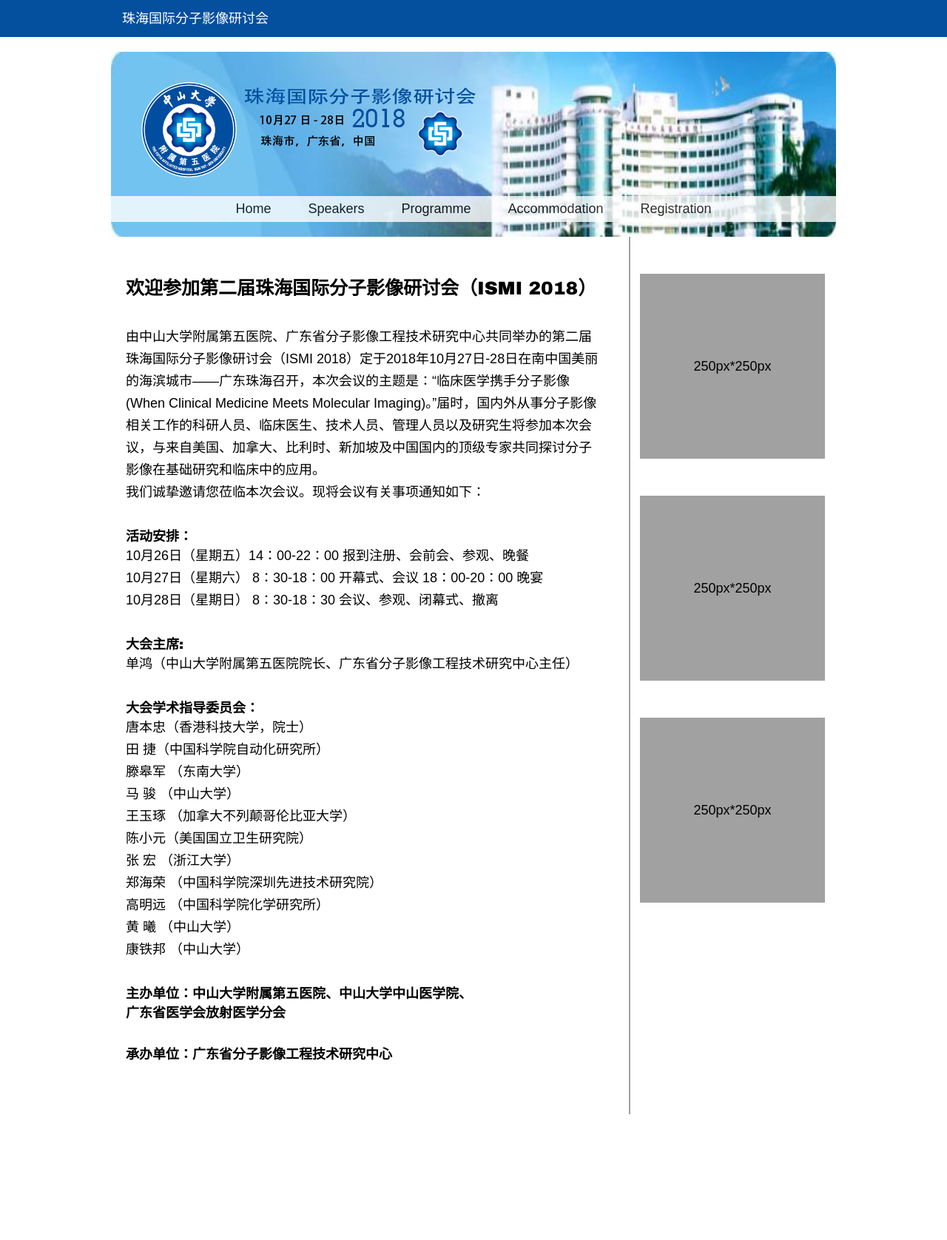
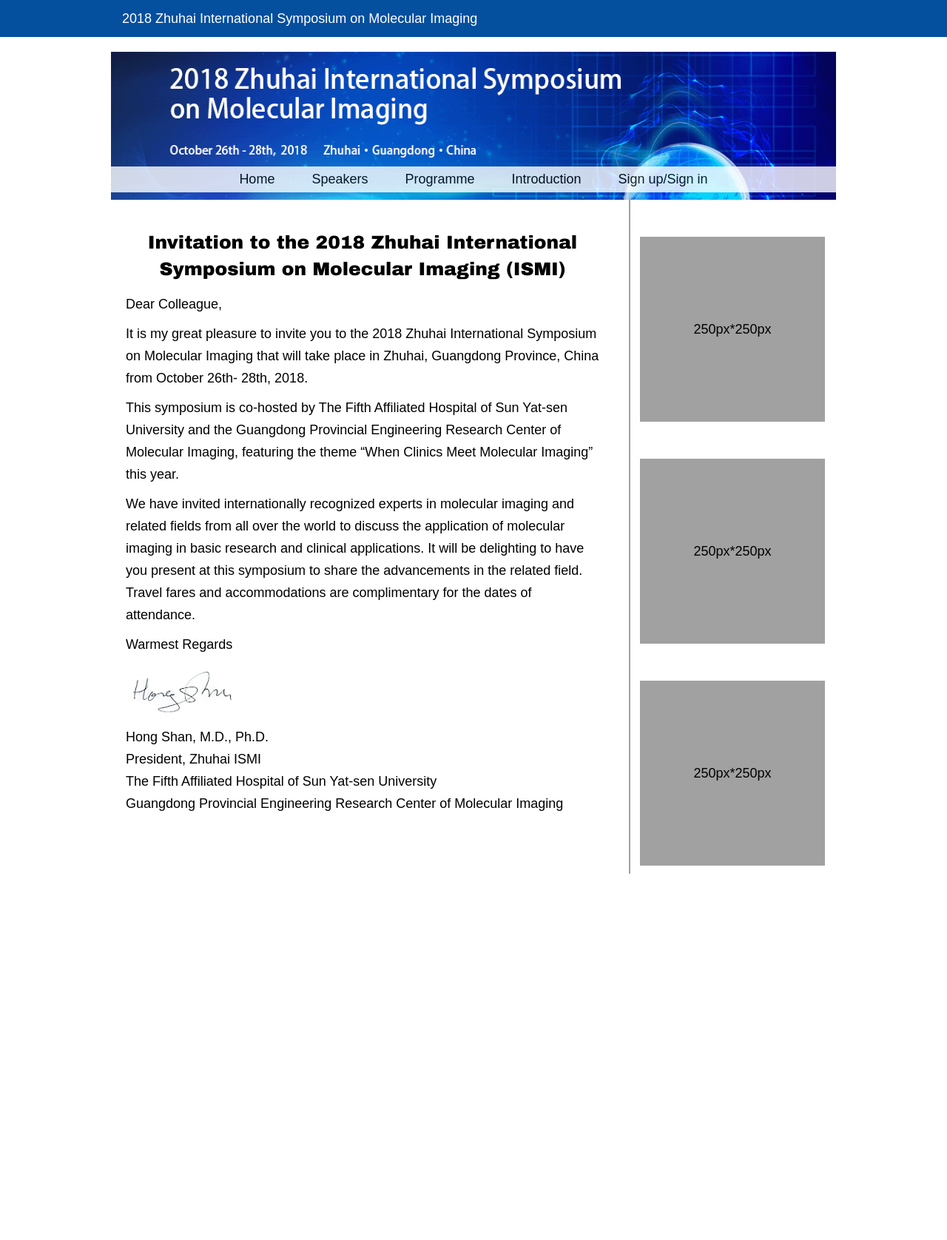
Before and after one commit to Mr-taiyan/web2, a Python web app: template templates/index.html in a window 1280 px wide. Shown: the top 1676 px of the page at 74% size. After the commit the page ends 1181 px from the top, so only its background shows below. Run offline with Jinja, Linux system fonts and the light colour scheme; the template is opened without the code that fills it, so the values that code supplies are empty.

Commit message:
中英文本修改附登陆界面建立

```diff
--- a/mt_users/urls.py
+++ b/mt_users/urls.py
@@ -3,5 +3,7 @@
 
 urlpatterns = [
     url(r'^$',views.welcome),
-    url(r'^speaker/$',views.speaker)
+    url(r'^speaker/$',views.speaker),
+    url(r'^introduction/$',views.introduction),
+    url(r'^sign_in/$',views.sign_in)
 ]
--- a/mt_users/views.py
+++ b/mt_users/views.py
@@ -7,3 +7,9 @@
 
 def speaker(request):
     return render(request,'speaker.html')
+
+def introduction(request):
+    return render(request,'introduction.html')
+
+def sign_in(request):
+    return render(request,'sign_in.html')
--- a/static/css/style.css
+++ b/static/css/style.css
@@ -18,68 +18,68 @@
 /******************************************/
 
 
-.ban-top{
-    width:100%;
-    line-height:50px;
+    .ban-top {
+        width: 100%;
+        line-height: 50px;
         background: #044f9e;
         margin-bottom: 20px;
     }
 
-.ban-top-content{
+    .ban-top-content {
         /*background: lemonchiffon;*/
         width: 950px;
-    margin:0 auto;
+        margin: 0 auto;
         color: white;
 
     }
 
-.banner{
+    .banner {
         position: relative;
         width: 100%;
         background: white;
     }
 
-.banner-img{
+    .banner-img {
         position: relative;
         width: 980px;
-    height: 250px;
+        height: 200px;
         margin: 0 auto;
 
         /*background: darkred;*/
     }
 
-.banner-img>img{
+    .banner-img > img {
         width: 100%;
         height: 100%;
         /*opacity: 0.8;*/
     }
 
-.logo1{
+    .logo1 {
         /*background: lemonchiffon;*/
         position: absolute;
         left: 30px;
-    top:30px;
+        top: 30px;
         width: 150px;
-    height:150px;
+        height: 150px;
     }
 
-.logo1>img{
-    width:100%;
-    height:100%;
+    .logo1 > img {
+        width: 100%;
+        height: 100%;
 
     }
 
-.logo2{
+    .logo2 {
         /*background: lawngreen;*/
         position: absolute;
-    left:180px;
+        left: 180px;
         top: 48px;
         /*width: 10px;*/
     }
 
-.navigator{
+    .navigator {
         position: absolute;
-    bottom: 20px;
+        bottom: 10px;
         width: 100%;
         /*height: 35px;*/
         /*background: black;*/
@@ -91,35 +91,35 @@
         list-style-type: none;
     }
 
-.navigator>ul{
+    .navigator > ul {
 
         /*height:100%;*/
     }
 
-.navigator > ul{
+    .navigator > ul {
         opacity: 0.8;
         display: flex;
         justify-content: center;
         align-items: center;
     }
 
-.navigator ul li{
+    .navigator ul li {
         position: relative;
         /*background: darkseagreen;*/
         /*width: 120px;*/
-    line-height:35px;
+        line-height: 35px;
 
         /*height: 60px;*/
     }
 
-.navigator > ul > li{
+    .navigator > ul > li {
 
         margin: 0 10px;
     }
 
-.navigator ul li a{
+    .navigator ul li a {
         /*background: goldenrod;*/
-    text-decoration:none;
+        text-decoration: none;
         color: black;
         display: block;
         height: 100%;
@@ -128,13 +128,13 @@
 
     }
 
-.navigator > ul > li > ul{
+    .navigator > ul > li > ul {
         display: none;
         position: absolute;
         /*background: goldenrod;*/
     }
 
-.navigator ul li a:hover{
+    .navigator ul li a:hover {
         /*background: black;*/
         /*color: blue;*/
         text-decoration: underline;
@@ -145,10 +145,9 @@
     /*background:dodgerblue;*/
     /*color:white;*/
     /*}*/
-.navigator li:hover ul.navigator-sub{display: block}
-
-
-
+    .navigator li:hover ul.navigator-sub {
+        display: block
+    }
 
     /******************************************/
     /******************************************/
@@ -157,20 +156,19 @@
     /******************************************/
     /******************************************/
     /******************************************/
-
-.container{
+    .container {
         width: 100%;
         background: white;
     }
 
-.content{
+    .content {
         /*background: green;*/
         position: relative;
         width: 980px;
         margin: 0 auto;
     }
 
-.content-main{
+    .content-main {
         /*background: yellowgreen;*/
         width: 700px;
         padding-top: 20px;
@@ -179,23 +177,36 @@
         border-right: 2px solid #a1a1a1;
     }
 
-.content-item{
+    .content-item {
         /*background: cadetblue;*/
         padding: 20px 40px 20px 20px;
     }
 
-.content-item>h1{
-    line-height:60px;
-    font-size: 25px;
-    margin-bottom: 20px;
+    .content-item > img {
+        width: 150px;
+        height: 80px;
     }
 
-.content-item>p{
-    line-height:30px;
+    .content-item > h1 {
+        line-height: 36px;
+        font-size: 25px;
+        margin-bottom: 14px;
+        text-align: center;
     }
 
-.content-item>h2{
+    .content-item > p {
+        line-height: 30px;
+        margin-bottom: 10px;
+    }
+
+    .content-item > h2 {
         margin-top: 30px;
+    }
+
+    .content-item > h3 {
+        font-size: 22px;
+        margin-bottom: 22px;
+        text-align: center;
     }
 
     .advertisment {
@@ -208,8 +219,8 @@
         /*background: orangered;*/
     }
 
-.advertisment .example{
-    width:250px;
+    .advertisment .example {
+        width: 250px;
         height: 250px;
         margin: 50px auto;
         background: #a1a1a1;
@@ -218,40 +229,40 @@
         justify-content: center;
     }
 
-.cashe{
-    width:100%;
+    .cashe {
+        width: 100%;
         height: 380px;
     }
 
-
-.small-item{
+    .small-item {
         background: #82cff4;
         opacity: 0.8;
         display: flex;
         margin-bottom: 25px;
     }
 
-.introduction{
+    .introduction {
         height: 150px;
     }
 
-.introduction>h1{
+    .introduction > h1 {
         font-size: 18px;
         line-height: 30px;
         padding: 15px 15px;
     }
 
-.introduction>p{
+    .introduction > p {
         line-height: 20px;
         font-size: 14px;
         padding: 0 15px;
     }
 
-.profile{
+    .profile {
         width: 150px;
         height: 150px;
         background: #a1a1a1;
     }
+
     /******************************************/
     /******************************************/
     /******************************************/
@@ -259,43 +270,39 @@
     /******************************************/
     /******************************************/
     /******************************************/
-
-
-.constant{
+    .constant {
         position: fixed;
         width: 100%;
-    bottom:0;
-    left:0;
-    z-index:-999;
+        bottom: 0;
+        left: 0;
+        z-index: -999;
     }
 
-
-.info{
+    .info {
         background: #044f9e;
         width: 100%;
         height: 350px;
         color: white;
     }
 
-.info-content{
+    .info-content {
         /*background: powderblue;*/
-    width:1000px;
-    height:100%;
-    margin:0 auto;
+        width: 1000px;
+        height: 100%;
+        margin: 0 auto;
         padding-top: 50px;
         padding-left: 20px;
     }
 
-.info-content h1{
+    .info-content h1 {
         font-size: 40px;
     }
 
-.info-content p{
-    padding-top:50px;
+    .info-content p {
+        padding-top: 50px;
         font-size: 25px;
-    line-height:40px;
+        line-height: 40px;
     }
-
 
     /******************************************/
     /******************************************/
@@ -304,19 +311,17 @@
     /******************************************/
     /******************************************/
     /******************************************/
-
-
-.footer{
+    .footer {
         background: #2f318b;
-    width:100%;
+        width: 100%;
         /*height:80px;*/
     }
 
-.footer-content{
+    .footer-content {
         /*background: lavender;*/
         width: 1000px;
-    line-height:50px;
-    margin:0 auto;
+        line-height: 50px;
+        margin: 0 auto;
         font-size: 18px;
         color: #a1a1a1;
     }
@@ -324,3 +329,16 @@
     /*.footer-content a{*/
     /*!*text-decoration: none;*!*/
     /*}*/
+    /******************************************/
+    /******************************************/
+    /******************************************/
+    /**           accomodation                        ****/
+    /******************************************/
+    /******************************************/
+    /******************************************/
+    .acco-img {
+        /*background: lightblue;*/
+        padding: 25px 0;
+        width: 100%;
+        text-align: center;
+    }
--- a/templates/base.html
+++ b/templates/base.html
@@ -11,19 +11,13 @@
 <body>
 <div class="ban-top">
     <div class="ban-top-content">
-       珠海国际分子影像研讨会
+        2018 Zhuhai International Symposium on Molecular Imaging
     </div>
 </div>
 
 <div class="banner">
     <div class="banner-img">
-        <img src="/static/images/picture.jpg" />
-        <div class="logo1">
-            <img src="/static/images/logo1.png"/>
-        </div>
-        <div class="logo2">
-            <img src="/static/images/conference.png"/>
-        </div>
+        <img src="/static/images/picture.png" />
     </div>
     <div class="navigator">
         <ul>
@@ -35,8 +29,8 @@
             </li>
             <li><a href="/speaker/">Speakers</a></li>
             <li><a href="#">Programme</a></li>
-            <li><a href="#">Accommodation</a></li>
-            <li><a href="#">Registration</a></li>
+            <li><a href="/introduction/">Introduction</a></li>
+            <li><a href="/sign_in/">Sign up/Sign in</a></li>
         </ul>
     </div>
 </div>
@@ -50,12 +44,12 @@
     <div class="info">
         <div class="info-content">
 
-            <h1>联系我们</h1>
-            <hr/>
+            <h1>Contact Us</h1>
+            <hr>
             <p>
-                联系人：郑晓琴，向韧<br/>
-                联系电话：0756-2528613，15812748023，18218939257<br/>
-                电子邮箱：sysumi_zhuhai@163.com<br/>
+                Contact：Xiaoqin Zheng<br>
+                Phone：+86-158 1274 8023<br>
+                E-mail：sysumi_zhuhai@163.com<br>
             </p>
         </div>
     </div>
--- a/templates/index.html
+++ b/templates/index.html
@@ -12,48 +12,33 @@
 <div class="content">
     <div class="content-main">
         <div class="content-item">
-            <h1>欢迎参加第二届珠海国际分子影像研讨会（ISMI 2018）</h1>
+            <h1>Invitation to the 2018 Zhuhai International Symposium on
+Molecular Imaging (ISMI)
+</h1>
             <p>
-                由中山大学附属第五医院、广东省分子影像工程技术研究中心共同举办的第二届珠海国际分子影像研讨会（ISMI 2018）定于2018年10月27日-28日在南中国美丽的海滨城市——广东珠海召开，本次会议的主题是：“临床医学携手分子影像(When Clinical Medicine Meets Molecular Imaging)。”届时，国内外从事分子影像相关工作的科研人员、临床医生、技术人员、管理人员以及研究生将参加本次会议，与来自美国、加拿大、比利时、新加坡及中国国内的顶级专家共同探讨分子影像在基础研究和临床中的应用。
+                Dear Colleague,
             </p>
             <p>
-                我们诚挚邀请您莅临本次会议。现将会议有关事项通知如下：
-            </p>
-            <h2>活动安排：</h2>
-            <p>
-                10月26日（星期五）14：00-22：00 报到注册、会前会、参观、晚餐
+                It is my great pleasure to invite you to the 2018 Zhuhai International Symposium on Molecular Imaging that will take place in Zhuhai, Guangdong Province, China from October 26th- 28th, 2018.
             </p>
             <p>
-                10月27日（星期六） 8：30-18：00 开幕式、会议 18：00-20：00 晚宴
+                This symposium is co-hosted by The Fifth Affiliated Hospital of Sun Yat-sen University and the Guangdong Provincial Engineering Research Center of Molecular Imaging, featuring the theme “When Clinics Meet Molecular Imaging” this year.
             </p>
             <p>
-                10月28日（星期日） 8：30-18：30 会议、参观、闭幕式、撤离
-            </p>
-            <h2>大会主席:</h2>
-            <p>
-                单鸿（中山大学附属第五医院院长、广东省分子影像工程技术研究中心主任）
-            </p>
-            <h2>
-                大会学术指导委员会：
-            </h2>
-            <p>
-                唐本忠（香港科技大学，院士）
-                <br>田  捷（中国科学院自动化研究所）
-                <br>滕皋军	（东南大学）
-                <br>马  骏	（中山大学）
-                <br>王玉琢	（加拿大不列颠哥伦比亚大学）
-                <br>陈小元（美国国立卫生研究院）
-                <br>张  宏	（浙江大学）
-                <br>郑海荣	（中国科学院深圳先进技术研究院）
-                <br>高明远	（中国科学院化学研究所）
-                <br>黄  曦	（中山大学）
-                <br>康铁邦	（中山大学）
+                We have invited internationally recognized experts in molecular imaging and related fields from all over the world to discuss the application of molecular imaging in basic research and clinical applications. It will be delighting to have you present at this symposium to share the advancements in the related field. Travel fares and accommodations are complimentary for the dates of attendance.
 
             </p>
+            <p>
+                Warmest Regards
+            </p>
+            <img src="/static/images/HongShu.png">
+            <p>
+                Hong Shan, M.D., Ph.D.
+                <br>President, Zhuhai ISMI
+                <br>The Fifth Affiliated Hospital of Sun Yat-sen University
+                <br>Guangdong Provincial Engineering Research Center of Molecular Imaging
 
-
-            <h2>主办单位：中山大学附属第五医院、中山大学中山医学院、<br>广东省医学会放射医学分会</h2>
-            <h2>承办单位：广东省分子影像工程技术研究中心</h2>
+            </p>
         </div>
     </div>
     <div class="advertisment">
```
Also changed, not shown: templates/introduction.html (added, +23 -0 lines), templates/sign_in.html (added, +21 -0 lines), templates/sign_up.html (added, +9 -0 lines), static/images/picture.png, 2 other files. Lines whose indentation alone changed are shown as unchanged.
